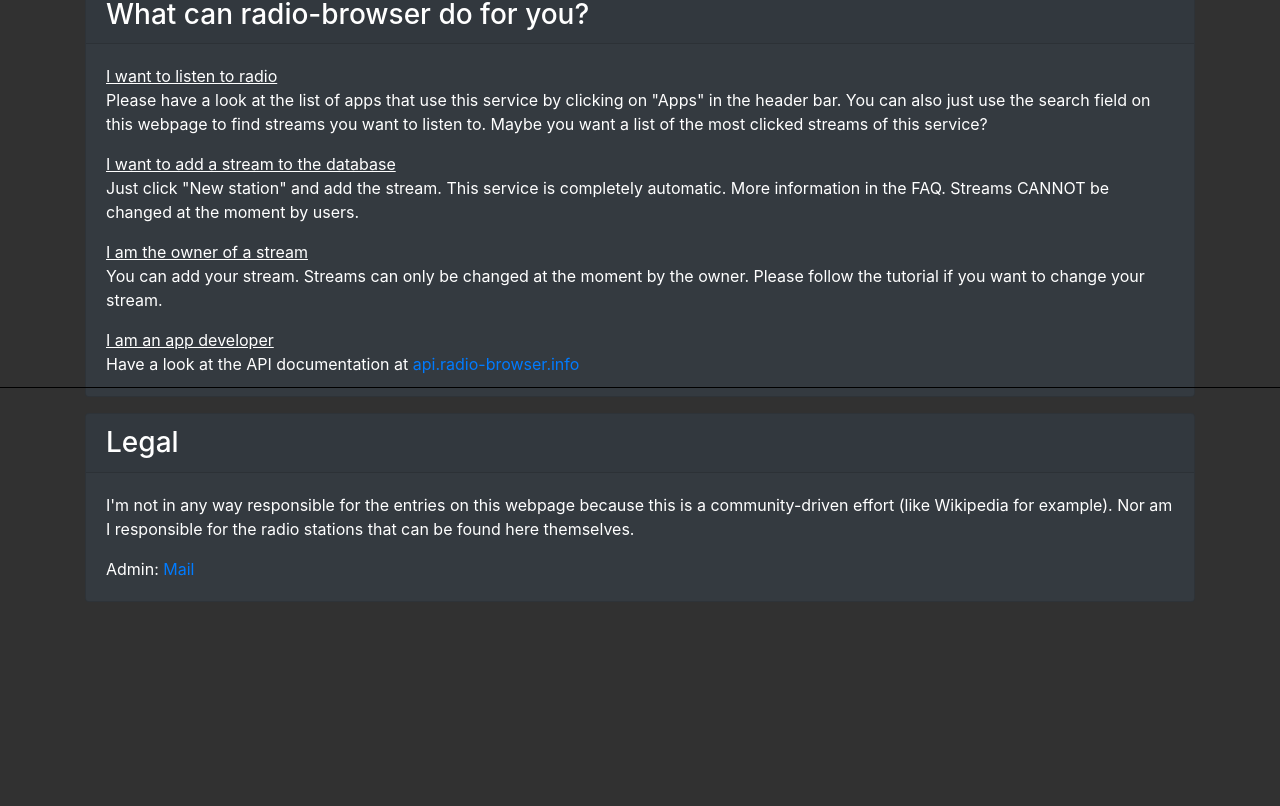
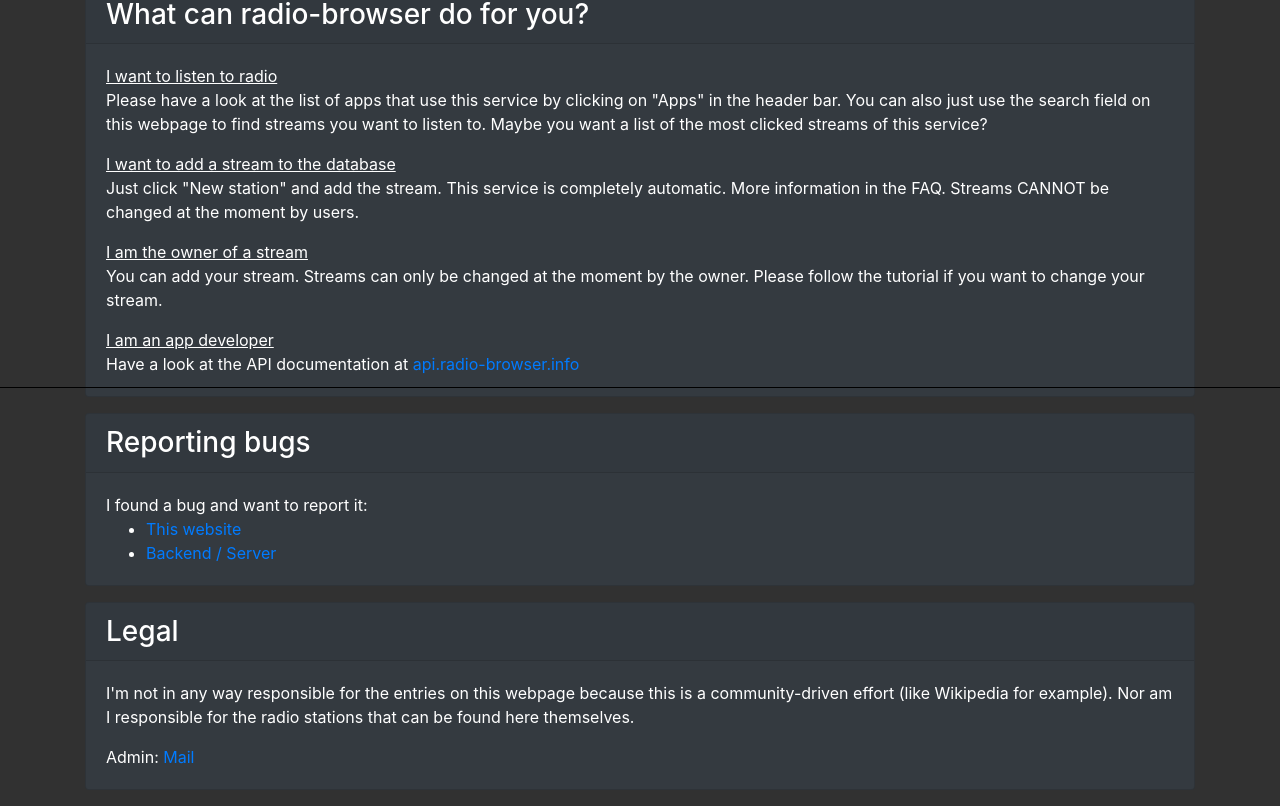
Before and after one commit to segler-alex/radiobrowser-web-angular, an Angular app: page / in a window 1280 px wide. Shown: the part 412-1218 px from the top of the page. Before the commit the page ends 1030 px from the top, so only its background shows below. Built offline with nearby package versions, Linux system fonts and the light colour scheme; no server answers.

Commit message:
main: added bug reporting links

```diff
--- a/src/app/components/main/main.component.html
+++ b/src/app/components/main/main.component.html
@@ -73,6 +73,18 @@
     </div>
     <div class="col-md-12">
       <div class="card text-white bg-dark mb-3">
+        <h3 class="card-header">Reporting bugs</h3>
+        <div class="card-body">
+          I found a bug and want to report it:
+          <ul class="card-text">
+            <li><a href="https://github.com/segler-alex/radiobrowser-web-angular">This website</a></li>
+            <li><a href="https://github.com/segler-alex/radiobrowser-api-rust">Backend / Server</a></li>
+          </ul>
+        </div>
+      </div>
+    </div>
+    <div class="col-md-12">
+      <div class="card text-white bg-dark mb-3">
         <h3 class="card-header">Legal</h3>
         <div class="card-body">
           <p class="card-text">
```
